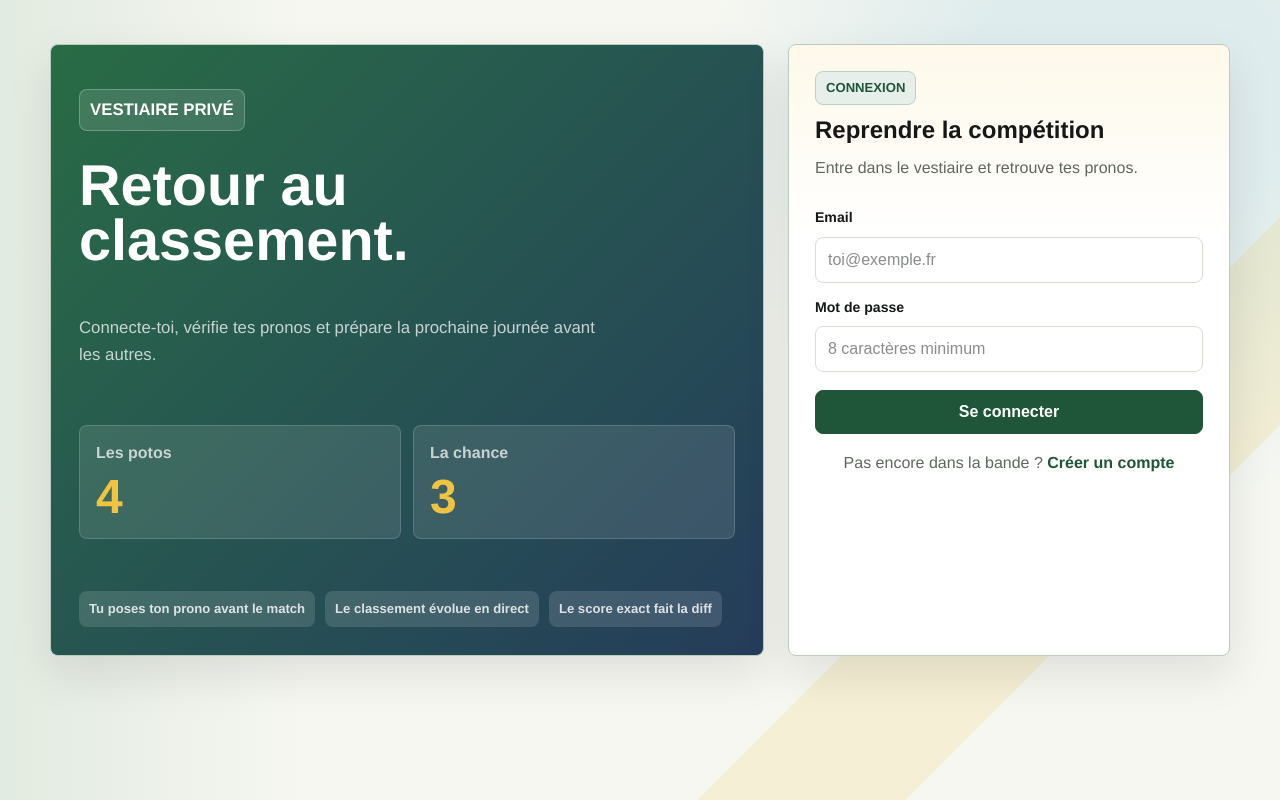
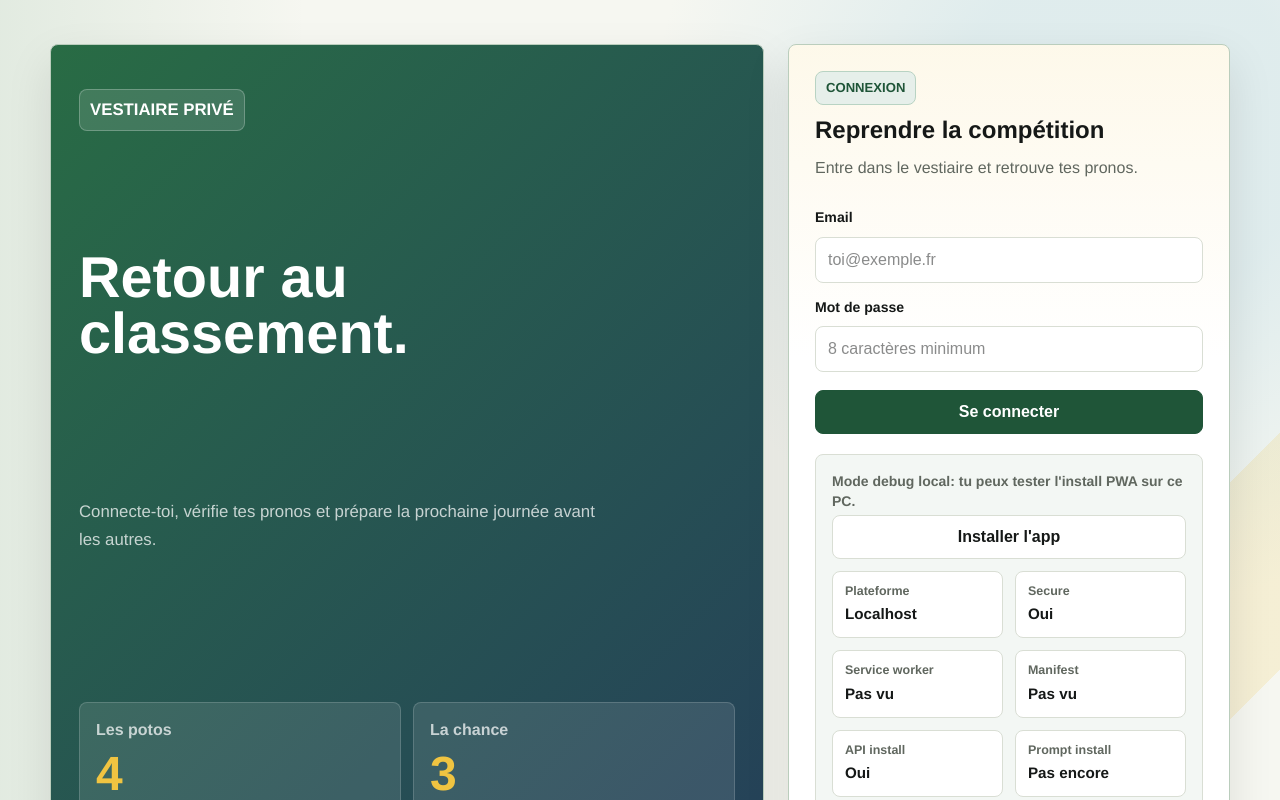
Before and after one commit to GrischK/pronos-des-potos, a Next.js app: page /login in a window 1280 px wide. Shown: the top 800 px of the page. Built offline with nearby package versions, Linux system fonts and the light colour scheme; no server answers.

Commit message:
📱 Android install prompt

```diff
--- a/app/layout.tsx
+++ b/app/layout.tsx
@@ -26,6 +26,7 @@ const themeScript = `
 `;
 
 export const metadata: Metadata = {
+  manifest: "/manifest.webmanifest",
   title: "Pronos des potos",
   description: "Pronostics entre potes, compétition par compétition.",
 };
--- a/app/manifest.ts
+++ b/app/manifest.ts
@@ -8,19 +8,25 @@ export default function manifest(): MetadataRoute.Manifest {
       {
         purpose: "any",
         sizes: "192x192",
-        src: "/pwa/icon-192.png",
+        src: "/android-chrome-192x192.png",
         type: "image/png",
       },
       {
         purpose: "any",
         sizes: "512x512",
-        src: "/pwa/icon-512.png",
+        src: "/android-chrome-512x512.png",
         type: "image/png",
       },
       {
         purpose: "maskable",
         sizes: "512x512",
-        src: "/pwa/icon-maskable-512.png",
+        src: "/android-chrome-512x512.png",
+        type: "image/png",
+      },
+      {
+        purpose: "any",
+        sizes: "180x180",
+        src: "/apple-touch-icon.png",
         type: "image/png",
       },
     ],
--- a/components/auth/AndroidInstallPrompt.tsx
+++ b/components/auth/AndroidInstallPrompt.tsx
@@ -35,22 +35,47 @@ export function AndroidInstallPrompt() {
     useState<BeforeInstallPromptEventLike | null>(null);
   const [isInstalling, setIsInstalling] = useState(false);
   const [isAndroid, setIsAndroid] = useState(false);
+  const [isLocalhost, setIsLocalhost] = useState(false);
   const [isStandalone, setIsStandalone] = useState(false);
   const [hasServiceWorker, setHasServiceWorker] = useState(false);
+  const [hasManifest, setHasManifest] = useState(false);
+  const [supportsInstallPrompt, setSupportsInstallPrompt] = useState(false);
+  const [isSecureContext, setIsSecureContext] = useState(false);
   const [feedback, setFeedback] = useState<string | null>(null);
 
   useEffect(() => {
     const androidMobile = isAndroidMobile();
+    const localhost =
+      window.location.hostname === "localhost" ||
+      window.location.hostname === "127.0.0.1" ||
+      window.location.hostname === "[::1]";
+
     setIsAndroid(androidMobile);
+    setIsLocalhost(localhost);
     setIsStandalone(window.matchMedia("(display-mode: standalone)").matches);
+    setIsSecureContext(window.isSecureContext);
+    setSupportsInstallPrompt("onbeforeinstallprompt" in window);
 
     if ("serviceWorker" in navigator) {
-      navigator.serviceWorker.getRegistration().then((registration) => {
-        setHasServiceWorker(Boolean(registration));
-      });
+      navigator.serviceWorker
+        .ready
+        .then(() => {
+          setHasServiceWorker(true);
+        })
+        .catch(() => {
+          setHasServiceWorker(false);
+        });
     }
 
-    if (!androidMobile) {
+    fetch("/manifest.webmanifest", { cache: "no-store" })
+      .then((response) => {
+        setHasManifest(response.ok);
+      })
+      .catch(() => {
+        setHasManifest(false);
+      });
+
+    if (!androidMobile && !localhost) {
       return;
     }
 
@@ -74,7 +99,7 @@ export function AndroidInstallPrompt() {
     };
   }, []);
 
-  if (!isAndroid || isStandalone) {
+  if ((!isAndroid && !isLocalhost) || isStandalone) {
     return null;
   }
 
@@ -87,7 +112,9 @@ export function AndroidInstallPrompt() {
   return (
     <div className="pwa-diagnostic">
       <p className="form-hint">
-        Sur Android, Chrome peut proposer l'installation de l'app.
+        {isLocalhost
+          ? "Mode debug local: tu peux tester l'install PWA sur ce PC."
+          : "Sur Android, Chrome peut proposer l'installation de l'app."}
       </p>
       <button
         className="btn btn-secondary auth-submit"
@@ -124,12 +151,24 @@ export function AndroidInstallPrompt() {
       </button>
       <div className="pwa-diagnostic-grid" aria-live="polite">
         <div>
-          <span>Android</span>
-          <strong>Oui</strong>
+          <span>Plateforme</span>
+          <strong>{isAndroid ? "Android" : isLocalhost ? "Localhost" : "Autre"}</strong>
+        </div>
+        <div>
+          <span>Secure</span>
+          <strong>{isSecureContext ? "Oui" : "Non"}</strong>
         </div>
         <div>
           <span>Service worker</span>
           <strong>{hasServiceWorker ? "Actif" : "Pas vu"}</strong>
+        </div>
+        <div>
+          <span>Manifest</span>
+          <strong>{hasManifest ? "Visible" : "Pas vu"}</strong>
+        </div>
+        <div>
+          <span>API install</span>
+          <strong>{supportsInstallPrompt ? "Oui" : "Non"}</strong>
         </div>
         <div>
           <span>Prompt install</span>
```
